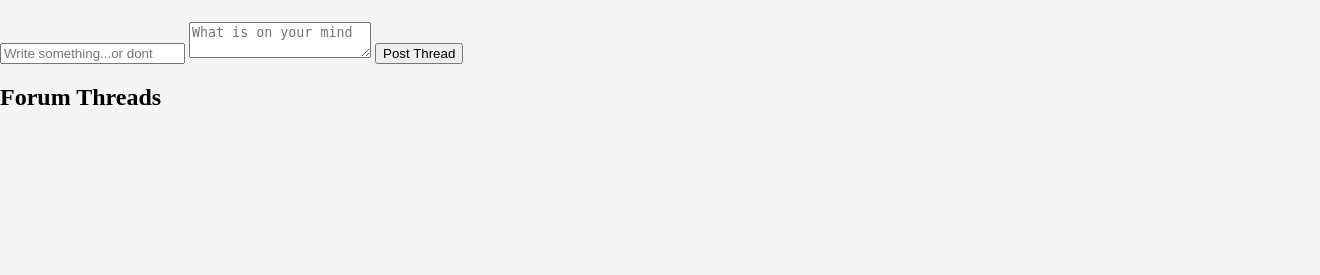
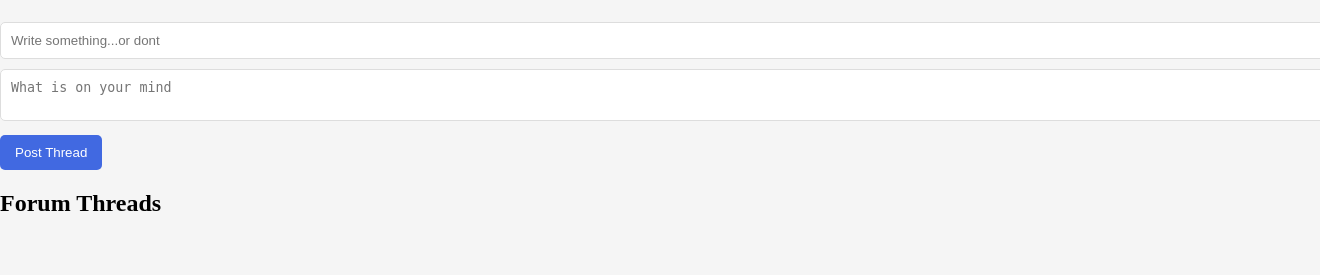
Before and after one commit to hadiayser/LightBidder-webdev-, a PHP site: page /html/forum.html in a window 1320 px wide; the page is wider, and only the part inside the window is pictured. Shown: the part 105-380 px from the top of that part. Run offline with PHP 8.4, Linux system fonts and the light colour scheme; data that the repository does not hold is empty.

Commit message:
added forum css

```diff
--- a/css/css.css
+++ b/css/css.css
@@ -320,3 +320,78 @@ header h1{
 
 /* Popup styles */
 /*
+
+#create-thread {
+    background: whitesmoke;
+    padding: 15px;
+    margin-bottom: 20px;
+    border-radius: 5px;
+    /* height: 40vh;
+    width: 100vw;
+    background-size: cover;
+    background-position: cover cover;
+    background-image: url('https://wallpapers.com/images/featured/art-dajgwkpkb3im2q3u.jpg'); */
+
+
+  #create-thread input,
+  #create-thread textarea {
+    width: 100%;
+    margin-bottom: 10px;
+    padding: 10px;
+    border: 1px solid #ddd;
+    border-radius: 5px;
+  }
+
+  #create-thread button {
+    background-color: #4169E1
+    ;
+    color: white;
+    border: none;
+    padding: 10px 15px;
+    border-radius: 5px;
+  }
+
+  #create-thread button:hover {
+    background-color: #005fa3;
+    cursor: pointer;
+  }
+
+  /* Forum Threads */
+  #forum-threads {
+    margin-top: 20px;
+  }
+
+  #threads-container {
+    display: flex;
+    flex-direction: column;
+    gap: 15px;
+  }
+
+  .thread {
+    background: whitesmoke;
+    border: 1px solid #ddd;
+    border-radius: 5px;
+    padding: 15px;
+  }
+
+  .thread h3 {
+    margin: 0;
+    color: black;
+  }
+
+  .thread p {
+    margin: 10px 0;
+  }
+
+  .thread button {
+    background-color: #780606;
+    color: white;
+    border: none;
+    padding: 5px 10px;
+    border-radius: 5px;
+    cursor: pointer;
+  }
+
+  .thread button:hover {
+    background-color: #cc0000;
+  }
```
